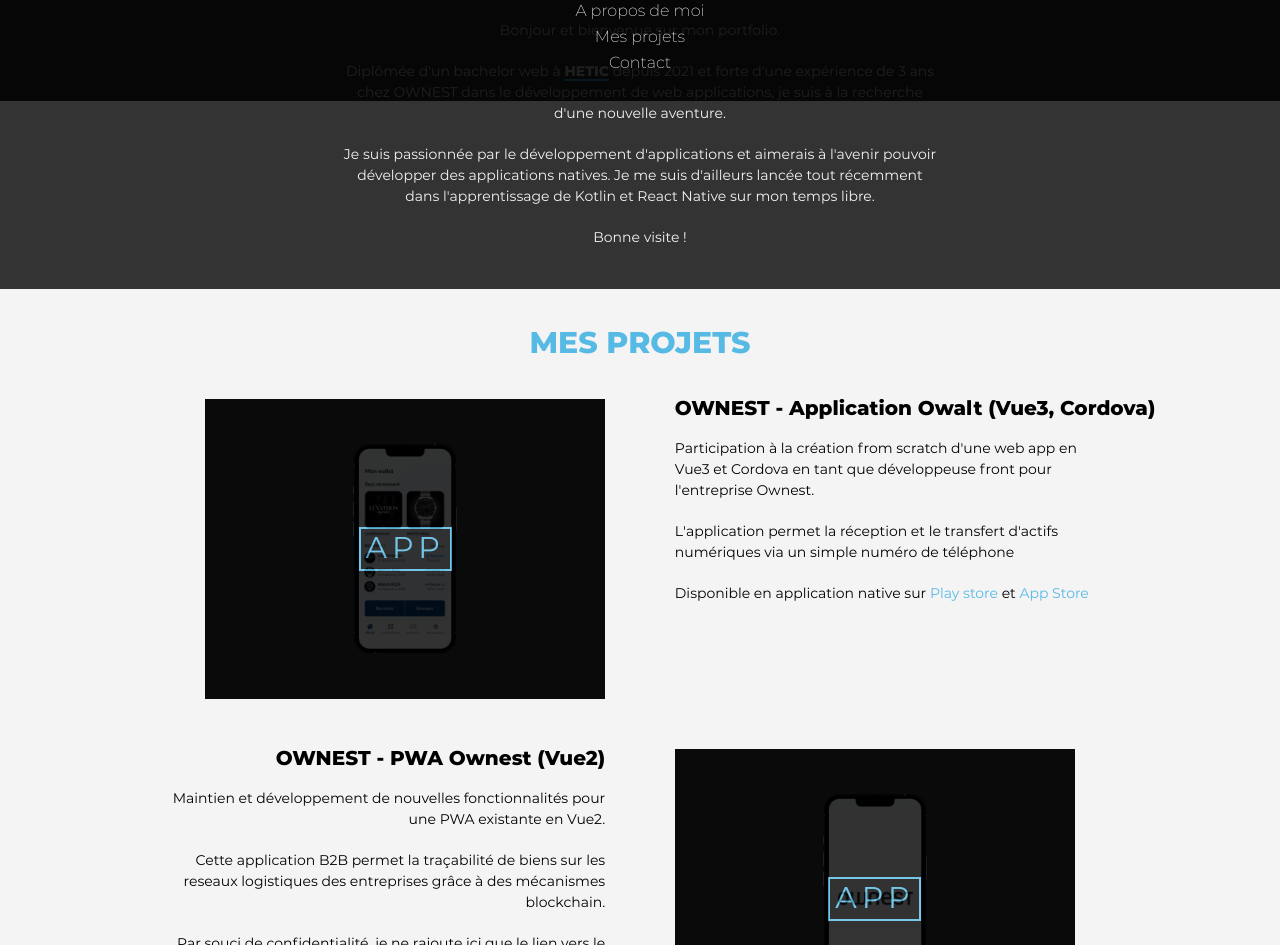
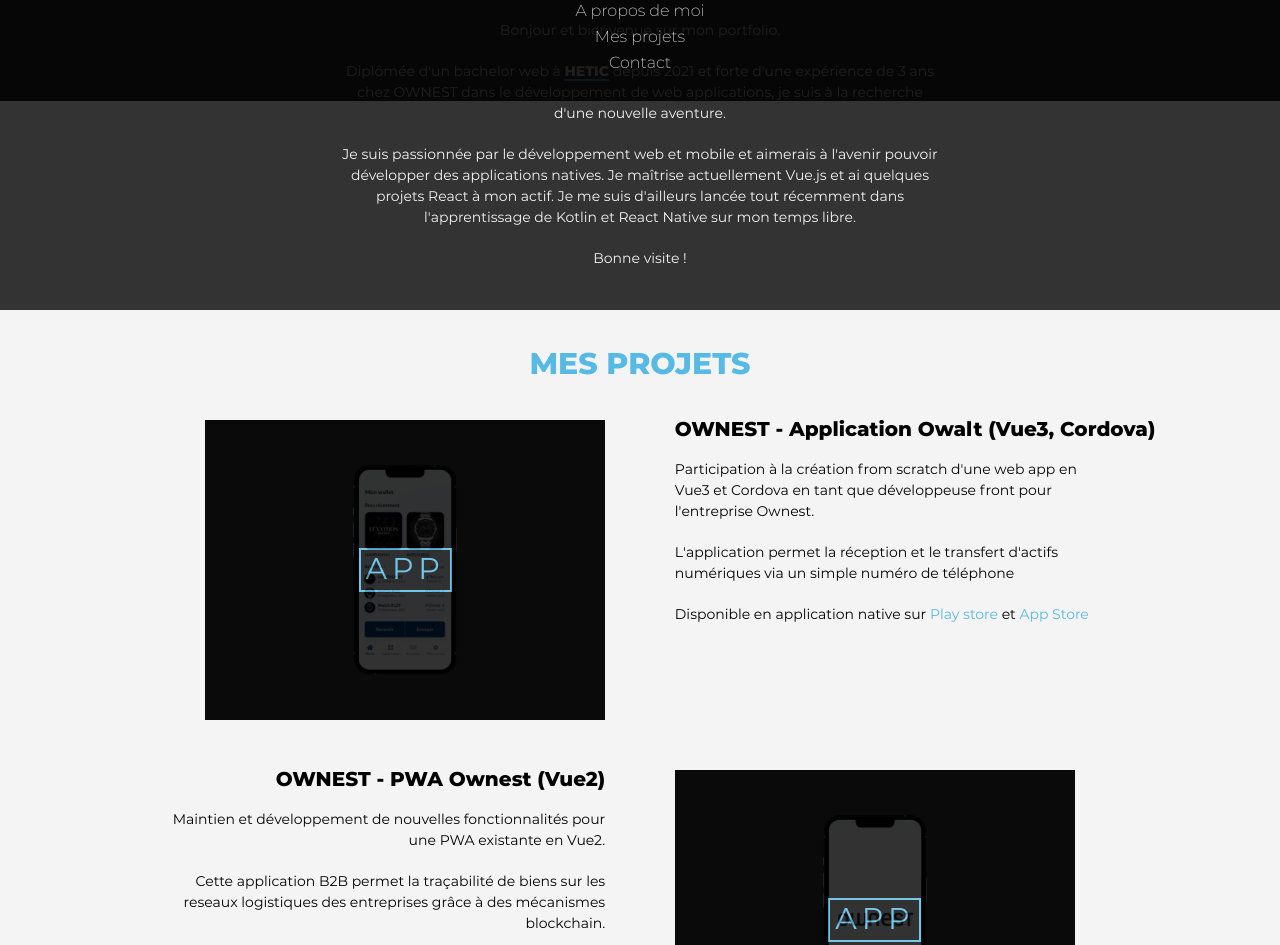
Before and after one commit to ETombuyses/gulp-test, a website: page src/index.html in a window 1280 px wide. Shown: the part 889-1834 px from the top of the page. Drawn offline with nearby package versions, Linux system fonts and the light colour scheme; files that its build step writes are made by us from their sources.

Commit message:
[update] cv information

```diff
--- a/src/index.html
+++ b/src/index.html
@@ -100,9 +100,10 @@
           href="https://www.hetic.net/formations/bachelor-web/programme-bachelor-web">HETIC</a> depuis 2021 et forte
         d'une expérience de 3 ans chez OWNEST dans le développement de web applications, je suis à la recherche d'une
         nouvelle aventure.</p>
-      <p class="about__text">Je suis passionnée par le développement d'applications et aimerais à l'avenir pouvoir
-        développer des applications natives. Je me suis d'ailleurs lancée tout récemment dans l'apprentissage de Kotlin et React Native sur mon temps
-        libre.</p>
+      <p class="about__text">Je suis passionnée par le développement web et mobile et aimerais à l'avenir pouvoir
+        développer des applications natives. Je maîtrise actuellement Vue.js et ai quelques projets React à mon actif.
+        Je me suis d'ailleurs lancée tout récemment dans l'apprentissage de Kotlin et React Native sur mon temps
+        libre. </p>
       <p class="about__text">Bonne visite !</p>
     </section>
 
```
Also changed, not shown: 1 other file.
